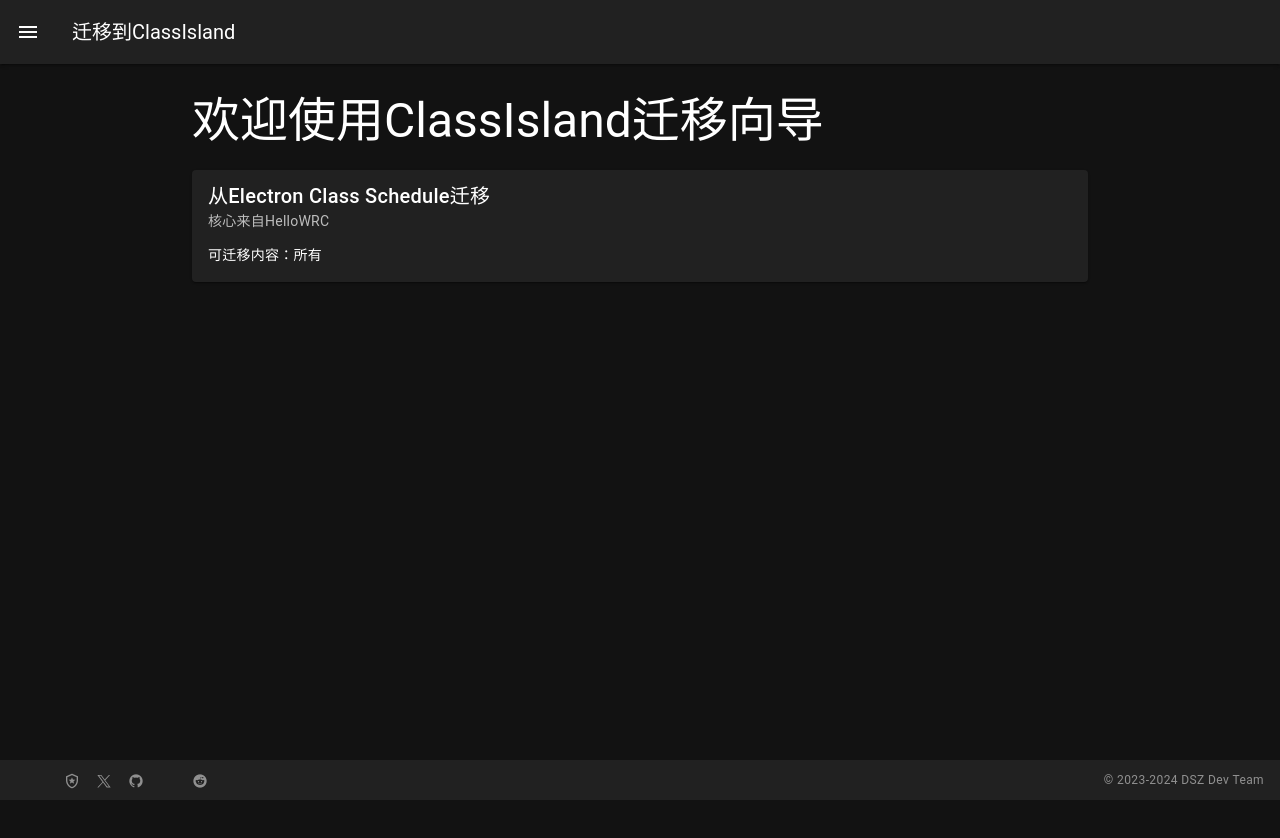
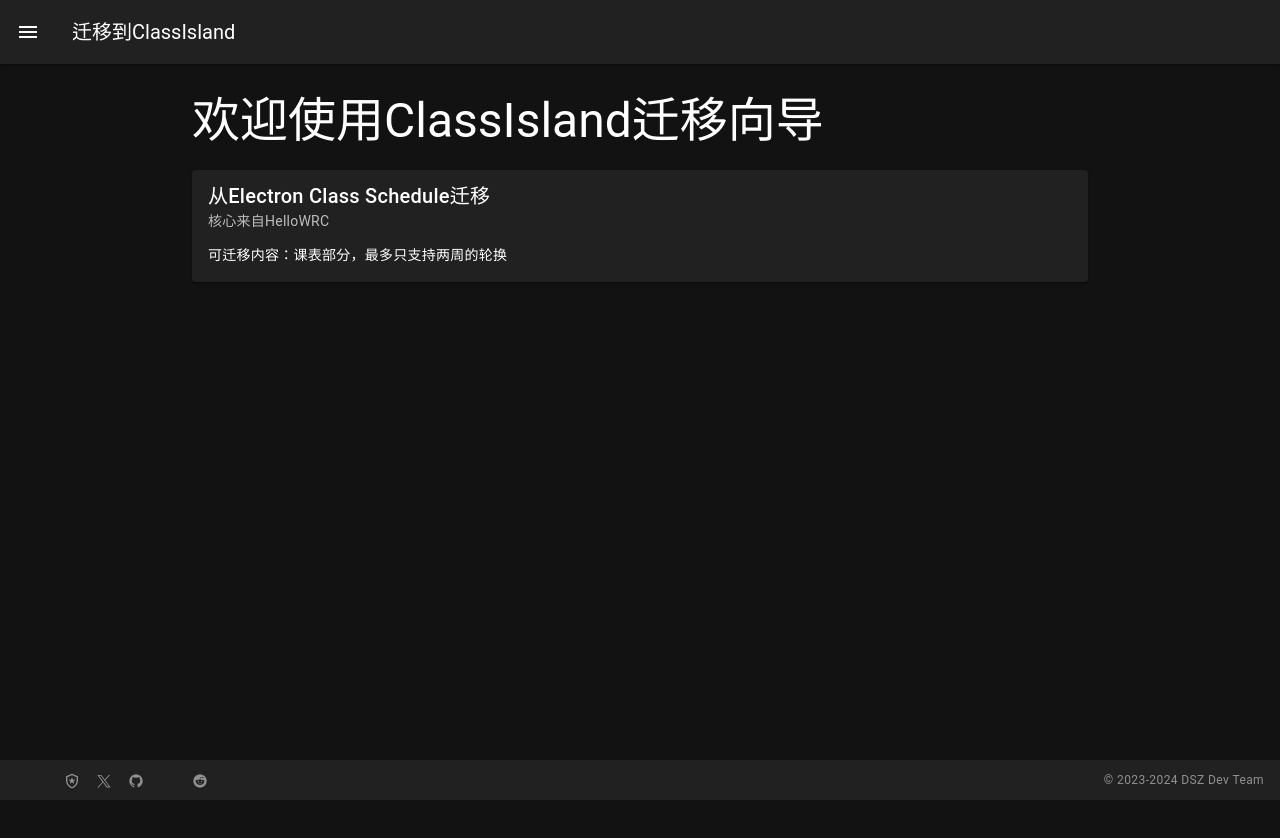
Before and after one commit to ClassIsland/migrate-to-classisland, a Vue app: page / in a window 1280 px wide. Shown: the top 838 px of the page. Built offline with nearby package versions, Linux system fonts and the light colour scheme.

Commit message:
fix: 修改部分文字

```diff
--- a/src/pages/index.vue
+++ b/src/pages/index.vue
@@ -23,7 +23,7 @@
   {
     title: "从Electron Class Schedule迁移",
     subtitle: "核心来自HelloWRC",
-    text: "可迁移内容：所有",
+    text: "可迁移内容：课表部分，最多只支持两周的轮换",
     path: "/ecs"
   },
 ];
```
